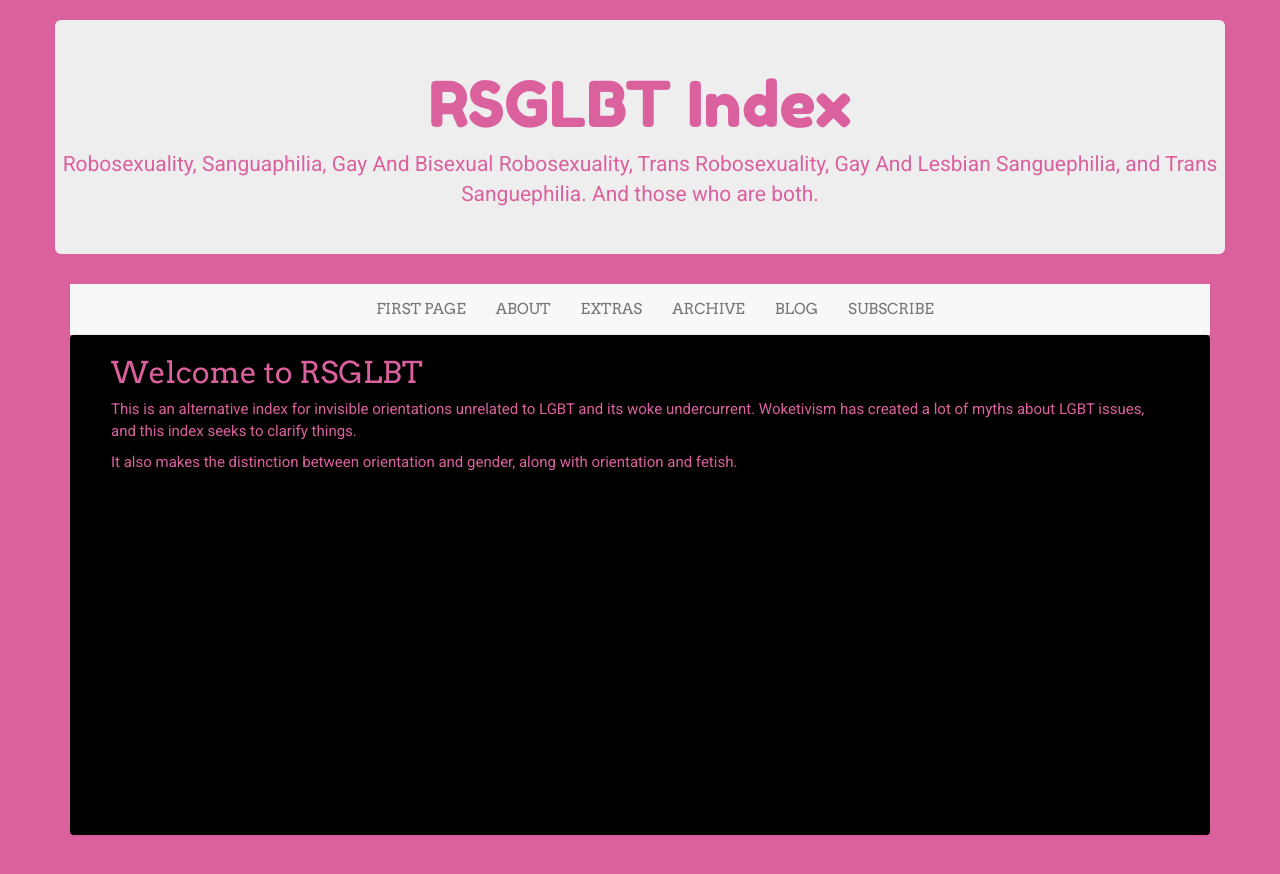
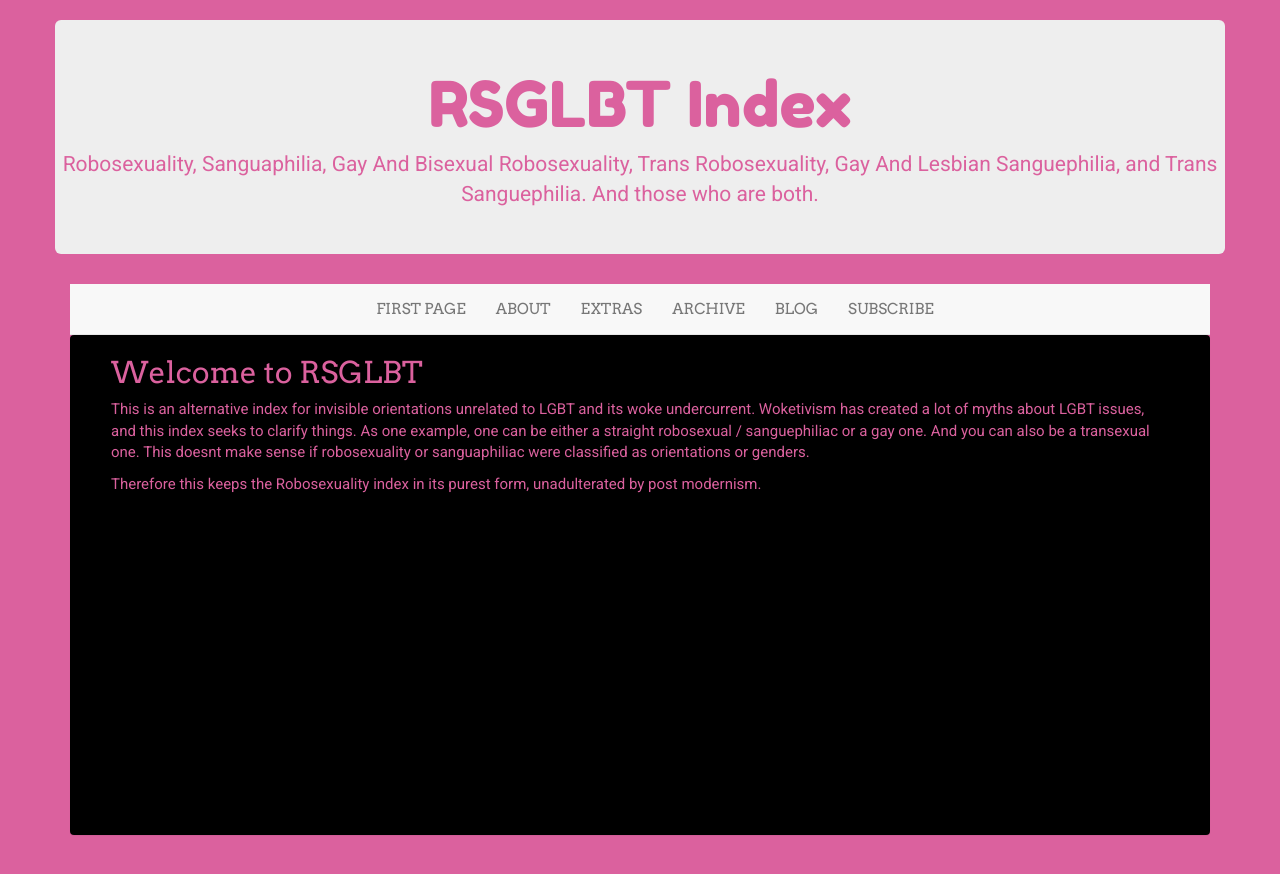
Before and after one commit to LWFlouisa/rsglbtindex, a Jekyll site: the page built from index.md, in a window 1280 px wide. Shown: the top 874 px of the page. Built offline with Jekyll 4.4.1, drawn with Linux system fonts in a browser that asks for light colours; nearby versions of some CDN libraries.

Commit message:
Update index.md

```diff
--- a/index.md
+++ b/index.md
@@ -5,6 +5,6 @@ permalink: /index.html
 ---
 # Welcome to RSGLBT
 
-This is an alternative index for invisible orientations unrelated to LGBT and its woke undercurrent. Woketivism has created a lot of myths about LGBT issues, and this index seeks to clarify things.
+This is an alternative index for invisible orientations unrelated to LGBT and its woke undercurrent. Woketivism has created a lot of myths about LGBT issues, and this index seeks to clarify things. As one example, one can be either a straight robosexual / sanguephiliac or a gay one. And you can also be a transexual one. This doesnt make sense if robosexuality or sanguaphiliac were classified as orientations or genders.
 
-It also makes the distinction between orientation and gender, along with orientation and fetish.
+Therefore this keeps the Robosexuality index in its purest form, unadulterated by post modernism.
```
